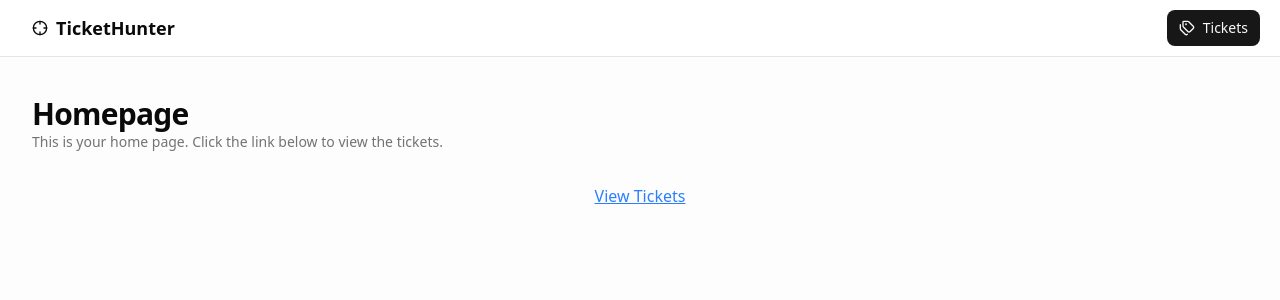
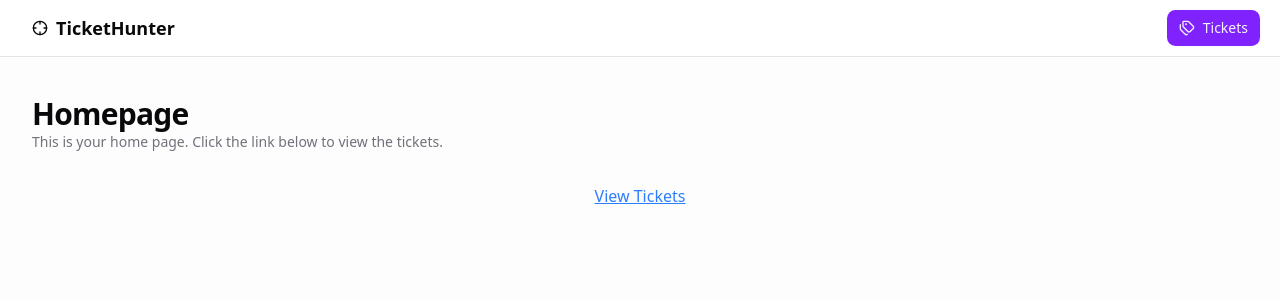
Before and after one commit to robinofskii/the-road-to-next-app, a Next.js app: page / in a window 1280 px wide. Shown: the top 300 px of the page. Built offline with nearby package versions, Linux system fonts and the light colour scheme.

Commit message:
style: update color variables for theme

```diff
--- a/src/app/globals.css
+++ b/src/app/globals.css
@@ -59,72 +59,72 @@
 }
 
 :root {
-  --radius: 0.625rem;
+  --radius: 0.65rem;
   --background: oklch(1 0 0);
-  --foreground: oklch(0.145 0 0);
+  --foreground: oklch(0.141 0.005 285.823);
   --card: oklch(1 0 0);
-  --card-foreground: oklch(0.145 0 0);
+  --card-foreground: oklch(0.141 0.005 285.823);
   --popover: oklch(1 0 0);
-  --popover-foreground: oklch(0.145 0 0);
-  --primary: oklch(0.205 0 0);
-  --primary-foreground: oklch(0.985 0 0);
-  --secondary: oklch(0.97 0 0);
-  --secondary-foreground: oklch(0.205 0 0);
-  --muted: oklch(0.97 0 0);
-  --muted-foreground: oklch(0.556 0 0);
-  --accent: oklch(0.97 0 0);
-  --accent-foreground: oklch(0.205 0 0);
+  --popover-foreground: oklch(0.141 0.005 285.823);
+  --primary: oklch(0.541 0.281 293.009);
+  --primary-foreground: oklch(0.969 0.016 293.756);
+  --secondary: oklch(0.967 0.001 286.375);
+  --secondary-foreground: oklch(0.21 0.006 285.885);
+  --muted: oklch(0.967 0.001 286.375);
+  --muted-foreground: oklch(0.552 0.016 285.938);
+  --accent: oklch(0.967 0.001 286.375);
+  --accent-foreground: oklch(0.21 0.006 285.885);
   --destructive: oklch(0.577 0.245 27.325);
-  --border: oklch(0.922 0 0);
-  --input: oklch(0.922 0 0);
-  --ring: oklch(0.708 0 0);
-  --chart-1: oklch(0.646 0.222 41.116);
-  --chart-2: oklch(0.6 0.118 184.704);
-  --chart-3: oklch(0.398 0.07 227.392);
-  --chart-4: oklch(0.828 0.189 84.429);
-  --chart-5: oklch(0.769 0.188 70.08);
+  --border: oklch(0.92 0.004 286.32);
+  --input: oklch(0.92 0.004 286.32);
+  --ring: oklch(0.702 0.183 293.541);
+  --chart-1: oklch(0.811 0.111 293.571);
+  --chart-2: oklch(0.606 0.25 292.717);
+  --chart-3: oklch(0.541 0.281 293.009);
+  --chart-4: oklch(0.491 0.27 292.581);
+  --chart-5: oklch(0.432 0.232 292.759);
   --sidebar: oklch(0.985 0 0);
-  --sidebar-foreground: oklch(0.145 0 0);
-  --sidebar-primary: oklch(0.205 0 0);
-  --sidebar-primary-foreground: oklch(0.985 0 0);
-  --sidebar-accent: oklch(0.97 0 0);
-  --sidebar-accent-foreground: oklch(0.205 0 0);
-  --sidebar-border: oklch(0.922 0 0);
-  --sidebar-ring: oklch(0.708 0 0);
+  --sidebar-foreground: oklch(0.141 0.005 285.823);
+  --sidebar-primary: oklch(0.541 0.281 293.009);
+  --sidebar-primary-foreground: oklch(0.969 0.016 293.756);
+  --sidebar-accent: oklch(0.967 0.001 286.375);
+  --sidebar-accent-foreground: oklch(0.21 0.006 285.885);
+  --sidebar-border: oklch(0.92 0.004 286.32);
+  --sidebar-ring: oklch(0.702 0.183 293.541);
 }
 
 .dark {
-  --background: oklch(0.145 0 0);
+  --background: oklch(0.141 0.005 285.823);
   --foreground: oklch(0.985 0 0);
-  --card: oklch(0.205 0 0);
+  --card: oklch(0.21 0.006 285.885);
   --card-foreground: oklch(0.985 0 0);
-  --popover: oklch(0.205 0 0);
+  --popover: oklch(0.21 0.006 285.885);
   --popover-foreground: oklch(0.985 0 0);
-  --primary: oklch(0.922 0 0);
-  --primary-foreground: oklch(0.205 0 0);
-  --secondary: oklch(0.269 0 0);
+  --primary: oklch(0.606 0.25 292.717);
+  --primary-foreground: oklch(0.969 0.016 293.756);
+  --secondary: oklch(0.274 0.006 286.033);
   --secondary-foreground: oklch(0.985 0 0);
-  --muted: oklch(0.269 0 0);
-  --muted-foreground: oklch(0.708 0 0);
-  --accent: oklch(0.269 0 0);
+  --muted: oklch(0.274 0.006 286.033);
+  --muted-foreground: oklch(0.705 0.015 286.067);
+  --accent: oklch(0.274 0.006 286.033);
   --accent-foreground: oklch(0.985 0 0);
   --destructive: oklch(0.704 0.191 22.216);
   --border: oklch(1 0 0 / 10%);
   --input: oklch(1 0 0 / 15%);
-  --ring: oklch(0.556 0 0);
-  --chart-1: oklch(0.488 0.243 264.376);
-  --chart-2: oklch(0.696 0.17 162.48);
-  --chart-3: oklch(0.769 0.188 70.08);
-  --chart-4: oklch(0.627 0.265 303.9);
-  --chart-5: oklch(0.645 0.246 16.439);
-  --sidebar: oklch(0.205 0 0);
+  --ring: oklch(0.38 0.189 293.745);
+  --chart-1: oklch(0.811 0.111 293.571);
+  --chart-2: oklch(0.606 0.25 292.717);
+  --chart-3: oklch(0.541 0.281 293.009);
+  --chart-4: oklch(0.491 0.27 292.581);
+  --chart-5: oklch(0.432 0.232 292.759);
+  --sidebar: oklch(0.21 0.006 285.885);
   --sidebar-foreground: oklch(0.985 0 0);
-  --sidebar-primary: oklch(0.488 0.243 264.376);
-  --sidebar-primary-foreground: oklch(0.985 0 0);
-  --sidebar-accent: oklch(0.269 0 0);
+  --sidebar-primary: oklch(0.606 0.25 292.717);
+  --sidebar-primary-foreground: oklch(0.969 0.016 293.756);
+  --sidebar-accent: oklch(0.274 0.006 286.033);
   --sidebar-accent-foreground: oklch(0.985 0 0);
   --sidebar-border: oklch(1 0 0 / 10%);
-  --sidebar-ring: oklch(0.556 0 0);
+  --sidebar-ring: oklch(0.38 0.189 293.745);
 }
 
 @layer base {
```
